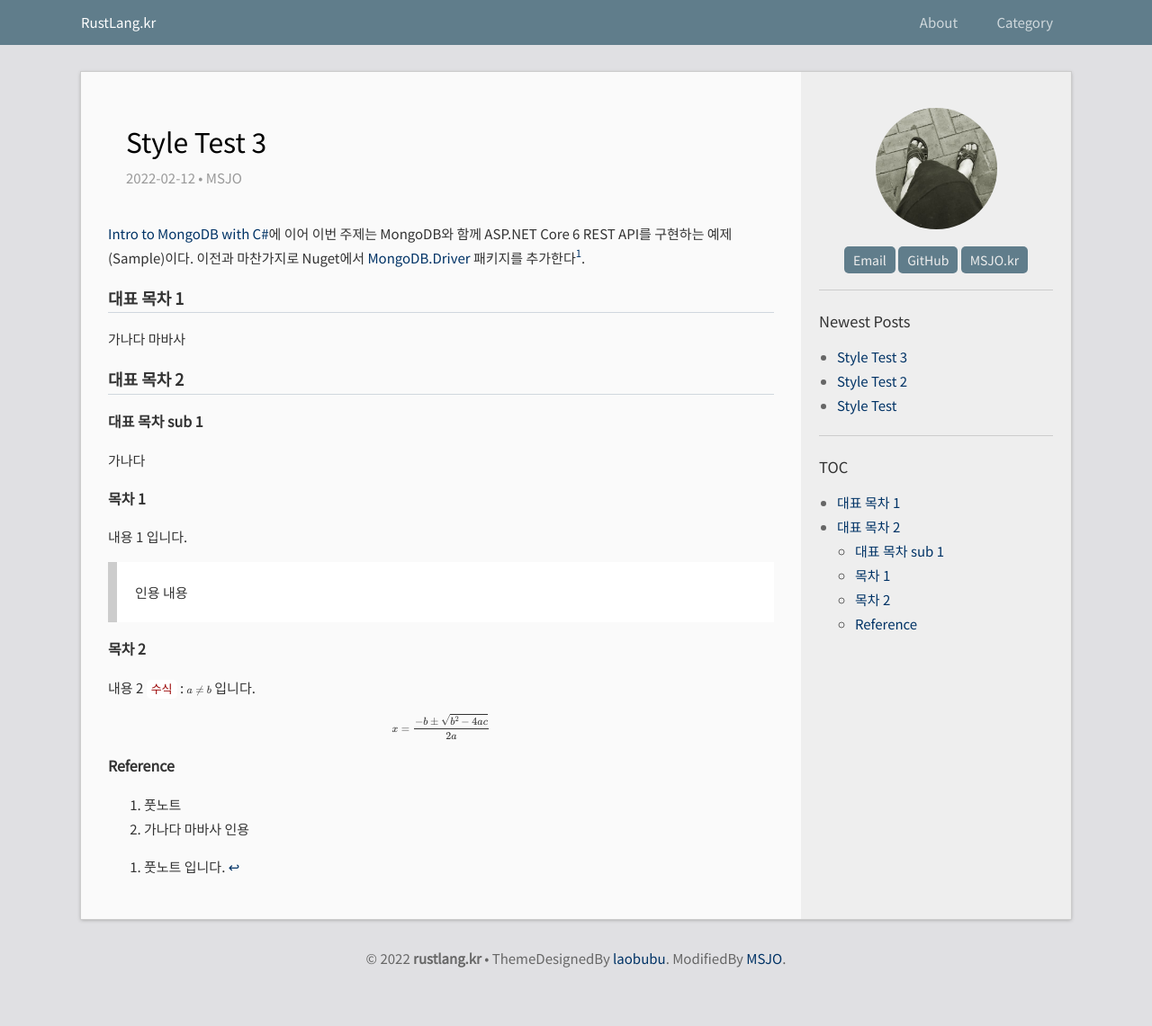
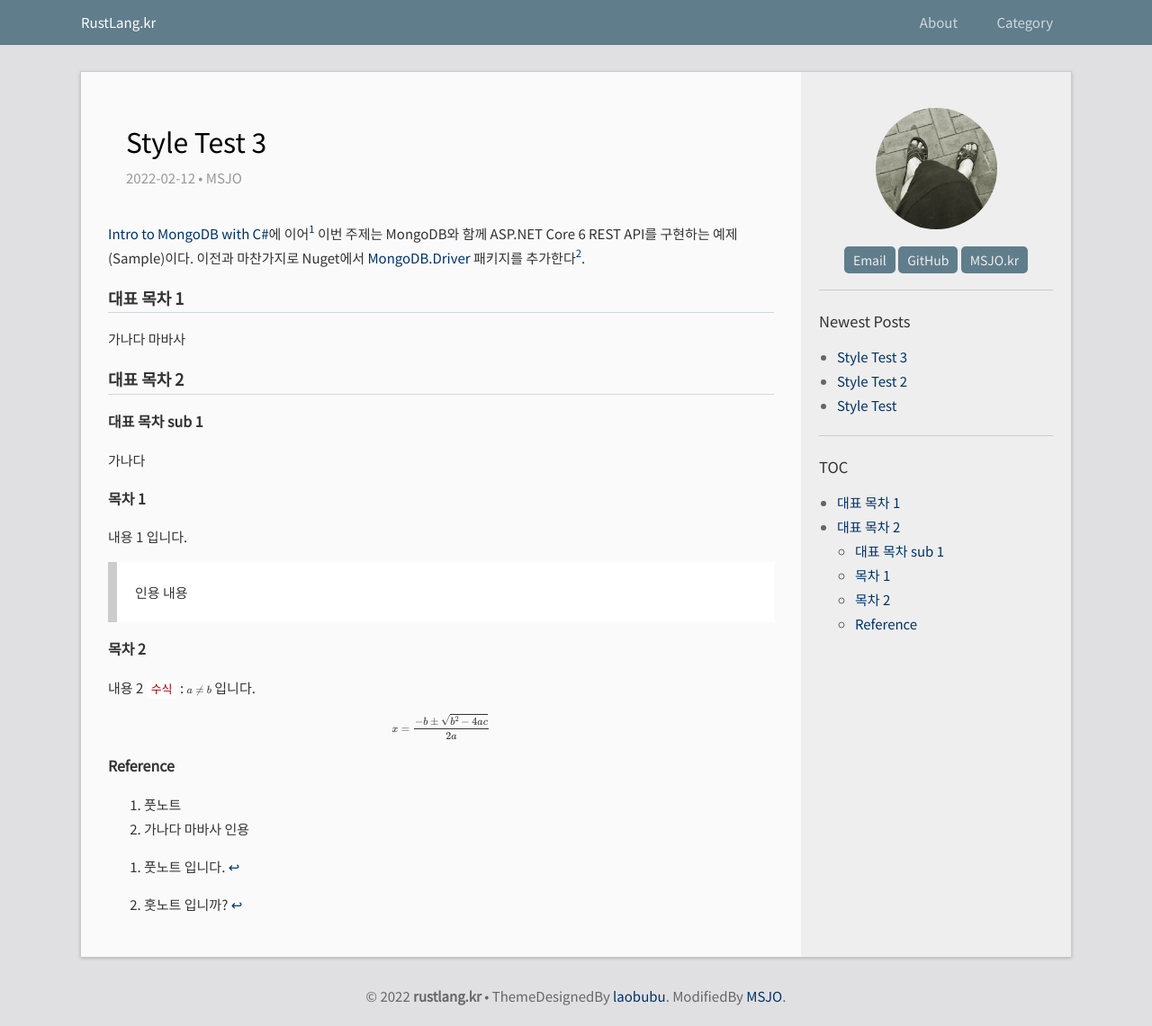
Before and after one commit to DebugJO/rustlang, a Jekyll site: the page built from _posts/2022-02-12-3.md, in a window 1280 px wide. Shown: the whole page at 90% size. Built offline with Jekyll 4.4.1, drawn with Linux system fonts in a browser that asks for light colours; formulas are drawn with MathJax 3; before the commit the page ends 1099 px from its top, so only the background shows below that.

Commit message:
Update 2022-02-12-3.md

```diff
--- a/_posts/2022-02-12-3.md
+++ b/_posts/2022-02-12-3.md
@@ -4,7 +4,7 @@
 categories: [Rust 01 setup]
 ---
 
-[Intro to MongoDB with C#](https://msjo.kr/2020/04/12/1/)에 이어 이번 주제는 MongoDB와 함께 ASP.NET Core 6 REST API를 구현하는 예제(Sample)이다. 이전과 마찬가지로 Nuget에서 [MongoDB.Driver](https://www.nuget.org/packages/MongoDB.Driver) 패키지를 추가한다[^1].
+[Intro to MongoDB with C#](https://msjo.kr/2020/04/12/1/)에 이어[^1] 이번 주제는 MongoDB와 함께 ASP.NET Core 6 REST API를 구현하는 예제(Sample)이다. 이전과 마찬가지로 Nuget에서 [MongoDB.Driver](https://www.nuget.org/packages/MongoDB.Driver) 패키지를 추가한다[^2].
 
 <!--more-->
 
@@ -38,3 +38,4 @@
 2. 가나다 마바사 인용
 
 [^1]: 풋노트 입니다.
+[^2]: 훗노트 입니까?
```
